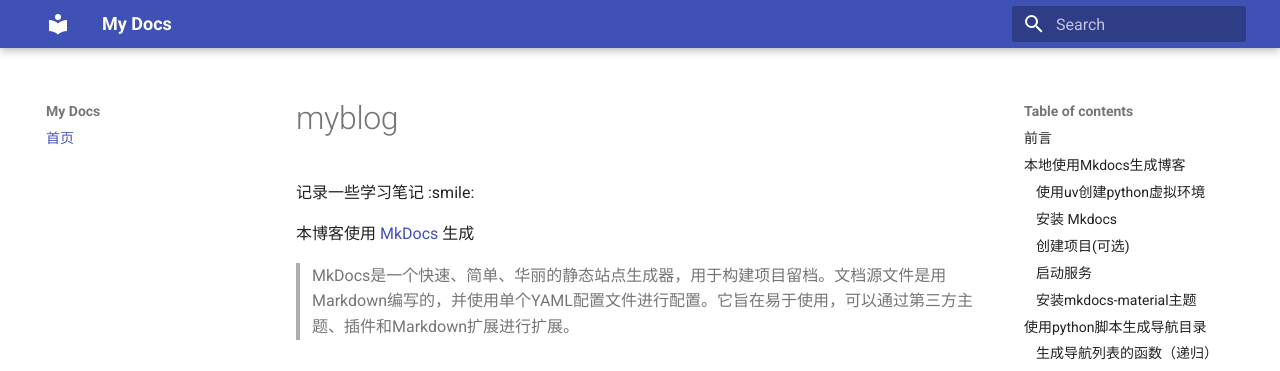
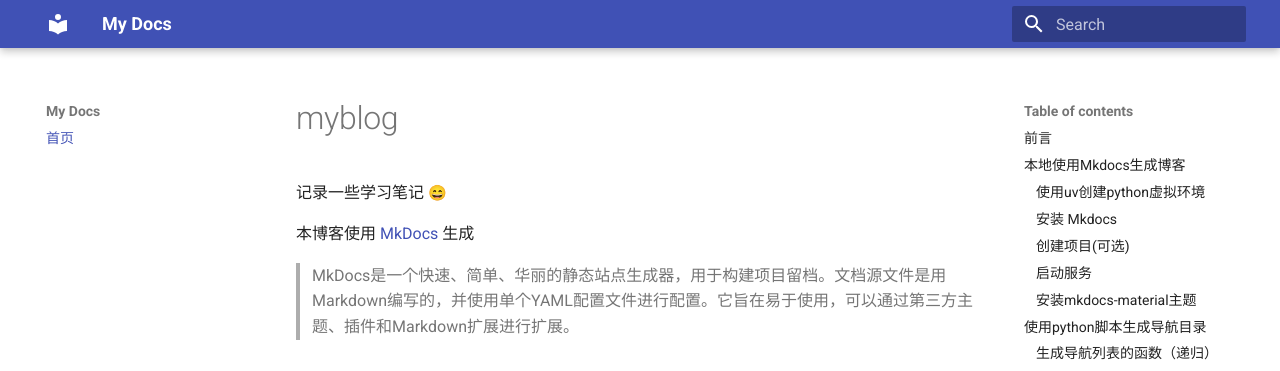
Before and after one commit to edisonwd/myblog, an MkDocs documentation site: the page built from docs/index.md, in a window 1280 px wide and 900 px high. Shown: the top 371 px of the window. Built offline with MkDocs 1.6.1 and Material for MkDocs 9.7.7, drawn with Linux system fonts in a browser that asks for light colours; emoji names are drawn with the system emoji font.

Commit message:
Update mkdocs.yml

```diff
--- a/mkdocs.yml
+++ b/mkdocs.yml
@@ -5,19 +5,22 @@ theme:
     - content.code.copy
     - content.code.select
 markdown_extensions:
-- pymdownx.superfences:
-    custom_fences:
-      - name: mermaid
-        class: mermaid
-        # format: !!python/name:pymdownx.superfences.fence_code_format
-- pymdownx.highlight:
-    anchor_linenums: true
-    line_spans: __span
-    pygments_lang_class: true
-- pymdownx.inlinehilite
-- pymdownx.snippets
-- pymdownx.superfences
+  - pymdownx.emoji:
+      emoji_index: !!python/name:material.extensions.emoji.twemoji
+      emoji_generator: !!python/name:material.extensions.emoji.to_svg
+  - pymdownx.superfences:
+      custom_fences:
+        - name: mermaid
+          class: mermaid
+          format: !!python/name:pymdownx.superfences.fence_code_format
+  - pymdownx.highlight:
+      anchor_linenums: true
+      line_spans: __span
+      pygments_lang_class: true
+  - pymdownx.inlinehilite
+  - pymdownx.snippets
+  - pymdownx.superfences
 extra:
   generator: false
 nav:
-- 首页: index.md
+  - 首页: index.md
```
